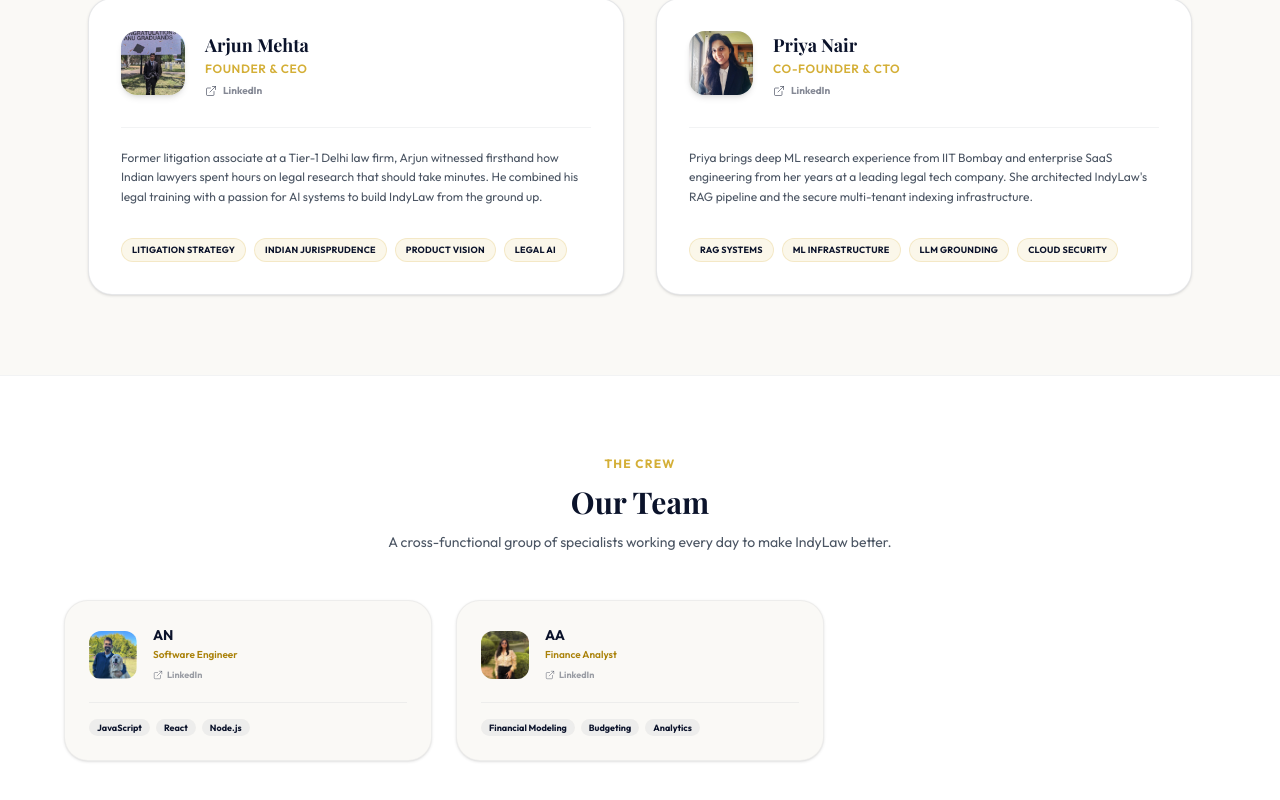
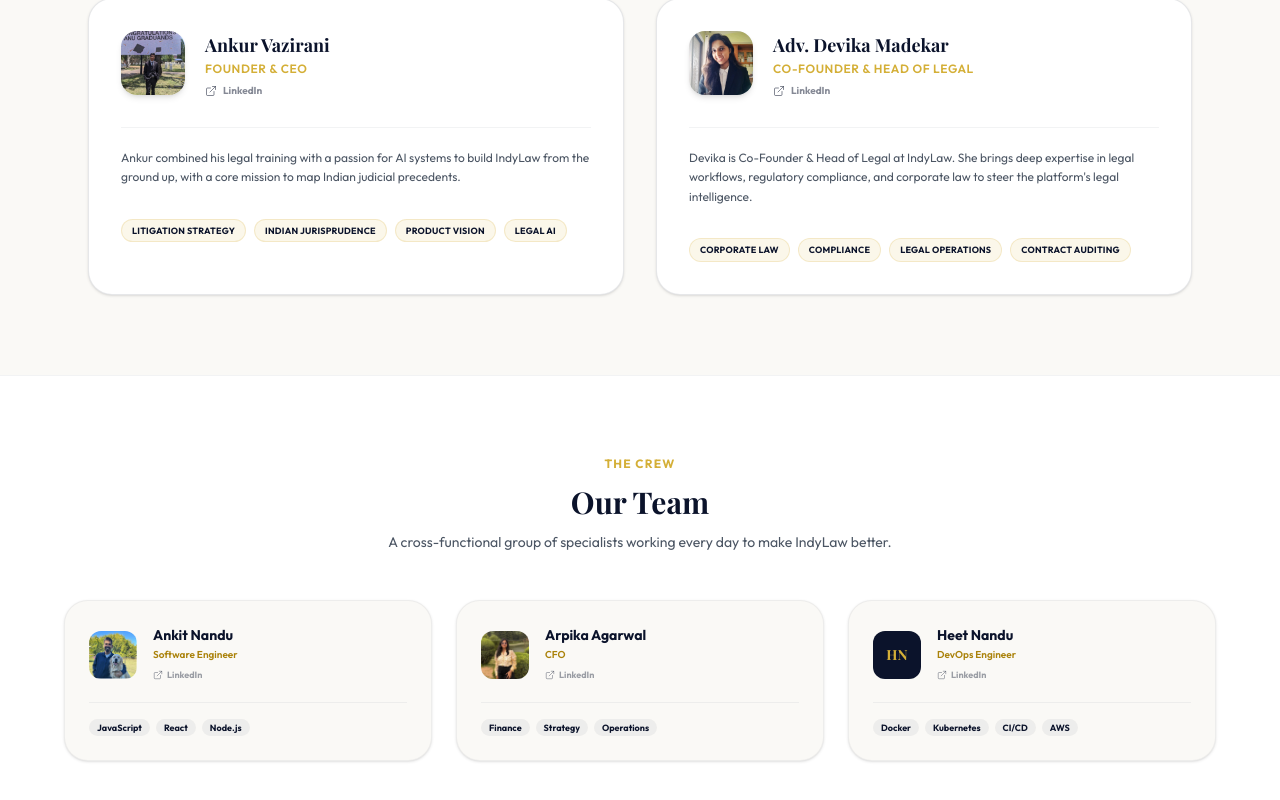
Before and after one commit to heetnandu01/indylaw, a React (Vite) app: page /team in a window 1280 px wide. Shown: the part 580-1380 px from the top of the page. Built offline with nearby package versions, Linux system fonts and the light colour scheme; a web font is replaced by a local one.

Commit message:
update founder & team info and add member modals

```diff
--- a/src/pages/Team.tsx
+++ b/src/pages/Team.tsx
@@ -1,27 +1,29 @@
-import React from 'react'
-import { Sparkles, ExternalLink } from 'lucide-react'
+import React, { useState } from 'react'
+import { Sparkles, ExternalLink, X } from 'lucide-react'
 import AVImg from '../assets/AV.jpeg'
 import DMImg from '../assets/DM.jpeg'
 import ANImg from '../assets/AN.png'
 import AAImg from '../assets/AA.jpeg'
 
 export const Team: React.FC = () => {
+  const [selectedMember, setSelectedMember] = useState<any>(null)
+
   const founders = [
     {
-      name: 'Arjun Mehta',
+      name: 'Ankur Vazirani',
       designation: 'Founder & CEO',
-      bio: 'Former litigation associate at a Tier-1 Delhi law firm, Arjun witnessed firsthand how Indian lawyers spent hours on legal research that should take minutes. He combined his legal training with a passion for AI systems to build IndyLaw from the ground up.',
+      bio: 'Ankur combined his legal training with a passion for AI systems to build IndyLaw from the ground up, with a core mission to map Indian judicial precedents.',
       tags: ['Litigation Strategy', 'Indian Jurisprudence', 'Product Vision', 'Legal AI'],
-      linkedin: '#',
+      linkedin: 'https://www.linkedin.com/in/ankur-vazirani/',
       image: AVImg,
       color: '#0B132B'
     },
     {
-      name: 'Priya Nair',
-      designation: 'Co-Founder & CTO',
-      bio: 'Priya brings deep ML research experience from IIT Bombay and enterprise SaaS engineering from her years at a leading legal tech company. She architected IndyLaw\'s RAG pipeline and the secure multi-tenant indexing infrastructure.',
-      tags: ['RAG Systems', 'ML Infrastructure', 'LLM Grounding', 'Cloud Security'],
-      linkedin: '#',
+      name: 'Adv. Devika Madekar',
+      designation: 'Co-Founder & Head of Legal',
+      bio: 'Devika is Co-Founder & Head of Legal at IndyLaw. She brings deep expertise in legal workflows, regulatory compliance, and corporate law to steer the platform\'s legal intelligence.',
+      tags: ['Corporate Law', 'Compliance', 'Legal Operations', 'Contract Auditing'],
+      linkedin: 'https://www.linkedin.com/in/devika-madekar/',
       image: DMImg,
       color: '#AA820A'
     }
@@ -29,18 +31,25 @@ export const Team: React.FC = () => {
 
   const teamMembers = [
     {
-      name: 'AN',
+      name: 'Ankit Nandu',
       role: 'Software Engineer',
       skills: ['JavaScript', 'React', 'Node.js'],
-      linkedin: '#',
+      linkedin: 'https://www.linkedin.com/in/ankit-nandu/',
       image: ANImg
     },
     {
-      name: 'AA',
-      role: 'Finance Analyst',
-      skills: ['Financial Modeling', 'Budgeting', 'Analytics'],
+      name: 'Arpika Agarwal',
+      role: 'CFO',
+      skills: ['Finance', 'Strategy', 'Operations'],
       linkedin: '#',
       image: AAImg
+    },
+    {
+      name: 'Heet Nandu',
+      role: 'DevOps Engineer',
+      skills: ['Docker', 'Kubernetes', 'CI/CD', 'AWS'],
+      linkedin: 'https://www.linkedin.com/in/heet-nandu-32ab27221/',
+      initials: 'HN'
     }
   ]
 
@@ -79,7 +88,8 @@ export const Team: React.FC = () => {
           {founders.map((founder) => (
             <div
               key={founder.name}
-              className="bg-white border border-[#0B132B]/10 hover:border-[#D4AF37]/40 rounded-3xl p-8 shadow-sm hover:shadow-xl transition-all duration-300 flex flex-col gap-6 group"
+              onClick={() => setSelectedMember(founder)}
+              className="bg-white border border-[#0B132B]/10 hover:border-[#D4AF37]/40 rounded-3xl p-8 shadow-sm hover:shadow-xl transition-all duration-300 flex flex-col gap-6 group cursor-pointer"
             >
               {/* Profile Top */}
               <div className="flex items-start gap-5">
@@ -106,6 +116,9 @@ export const Team: React.FC = () => {
                   </p>
                   <a
                     href={founder.linkedin}
+                    target="_blank"
+                    rel="noopener noreferrer"
+                    onClick={(e) => e.stopPropagation()}
                     className="inline-flex items-center gap-1.5 text-[10px] font-bold text-[#0B132B]/50 hover:text-[#D4AF37] mt-1.5 transition-colors"
                     aria-label={`${founder.name} LinkedIn`}
                   >
@@ -151,7 +164,8 @@ export const Team: React.FC = () => {
             {teamMembers.map((member) => (
               <div
                 key={member.name}
-                className="bg-[#FAF9F6] border border-[#0B132B]/5 hover:border-[#D4AF37]/40 rounded-3xl p-6 shadow-sm hover:shadow-md transition-all duration-300 group flex flex-col gap-4"
+                onClick={() => setSelectedMember(member)}
+                className="bg-[#FAF9F6] border border-[#0B132B]/5 hover:border-[#D4AF37]/40 rounded-3xl p-6 shadow-sm hover:shadow-md transition-all duration-300 group flex flex-col gap-4 cursor-pointer"
               >
                 <div className="flex items-center gap-4">
                   {/* Avatar */}
@@ -171,6 +185,9 @@ export const Team: React.FC = () => {
                     <p className="text-[10px] font-semibold text-[#AA820A] mt-0.5">{member.role}</p>
                     <a
                       href={member.linkedin}
+                      target="_blank"
+                      rel="noopener noreferrer"
+                      onClick={(e) => e.stopPropagation()}
                       className="inline-flex items-center gap-1 text-[9px] font-bold text-[#0B132B]/40 hover:text-[#D4AF37] mt-0.5 transition-colors"
                       aria-label={`${member.name} LinkedIn`}
                     >
@@ -197,6 +214,73 @@ export const Team: React.FC = () => {
           </div>
         </div>
       </section>
+
+      {/* Selected Member Modal */}
+      {selectedMember && (
+        <div className="fixed inset-0 bg-[#0B132B]/40 backdrop-blur-sm z-50 flex items-center justify-center p-4">
+          <div className="bg-white rounded-[32px] max-w-md w-full shadow-2xl overflow-hidden border border-[#0B132B]/10 animate-in fade-in zoom-in duration-200">
+            {/* Modal Header */}
+            <div className="p-8 pb-6 flex items-start justify-between relative">
+              <div className="flex items-center gap-4">
+                {selectedMember.image ? (
+                  <img
+                    src={selectedMember.image}
+                    alt={selectedMember.name}
+                    className="w-16 h-16 rounded-2xl object-cover shadow-sm"
+                  />
+                ) : (
+                  <div className="w-16 h-16 rounded-2xl bg-[#0B132B] text-[#D4AF37] flex items-center justify-center font-bold text-lg font-serif">
+                    {selectedMember.initials || selectedMember.name.split(' ').map((n: any) => n[0]).join('')}
+                  </div>
+                )}
+                <div>
+                  <h3 className="text-xl font-bold text-[#0B132B] font-serif">{selectedMember.name}</h3>
+                  <p className="text-xs font-semibold text-[#0B132B]/70 mt-1">{selectedMember.role || selectedMember.designation}</p>
+                </div>
+              </div>
+              <button
+                onClick={() => setSelectedMember(null)}
+                className="text-[#0B132B]/40 hover:text-[#0B132B] transition-colors p-1"
+                aria-label="Close modal"
+              >
+                <X className="w-5 h-5" />
+              </button>
+            </div>
+
+            {/* Modal Body */}
+            <div className="px-8 pb-8 space-y-6">
+              <div>
+                <p className="text-[10px] font-bold text-[#0B132B]/50 uppercase tracking-widest mb-3">Full Expertise</p>
+                <div className="flex flex-wrap gap-2">
+                  {(selectedMember.skills || selectedMember.tags || []).map((skill: string) => (
+                    <span
+                      key={skill}
+                      className="text-xs font-semibold text-[#0B132B] bg-[#0B132B]/5 border border-[#0B132B]/10 px-3.5 py-1.5 rounded-xl"
+                    >
+                      {skill}
+                    </span>
+                  ))}
+                </div>
+              </div>
+
+              {selectedMember.bio && (
+                <div>
+                  <p className="text-[10px] font-bold text-[#0B132B]/50 uppercase tracking-widest mb-2">Biography</p>
+                  <p className="text-xs text-[#4B5563] leading-relaxed">{selectedMember.bio}</p>
+                </div>
+              )}
+
+              {/* Action Button */}
+              <button
+                onClick={() => setSelectedMember(null)}
+                className="w-full py-3.5 bg-white border border-[#0B132B]/10 hover:bg-[#FAF9F6] text-[#0B132B] font-bold rounded-2xl text-xs transition-colors mt-2"
+              >
+                Close
+              </button>
+            </div>
+          </div>
+        </div>
+      )}
     </div>
   )
 }
```
